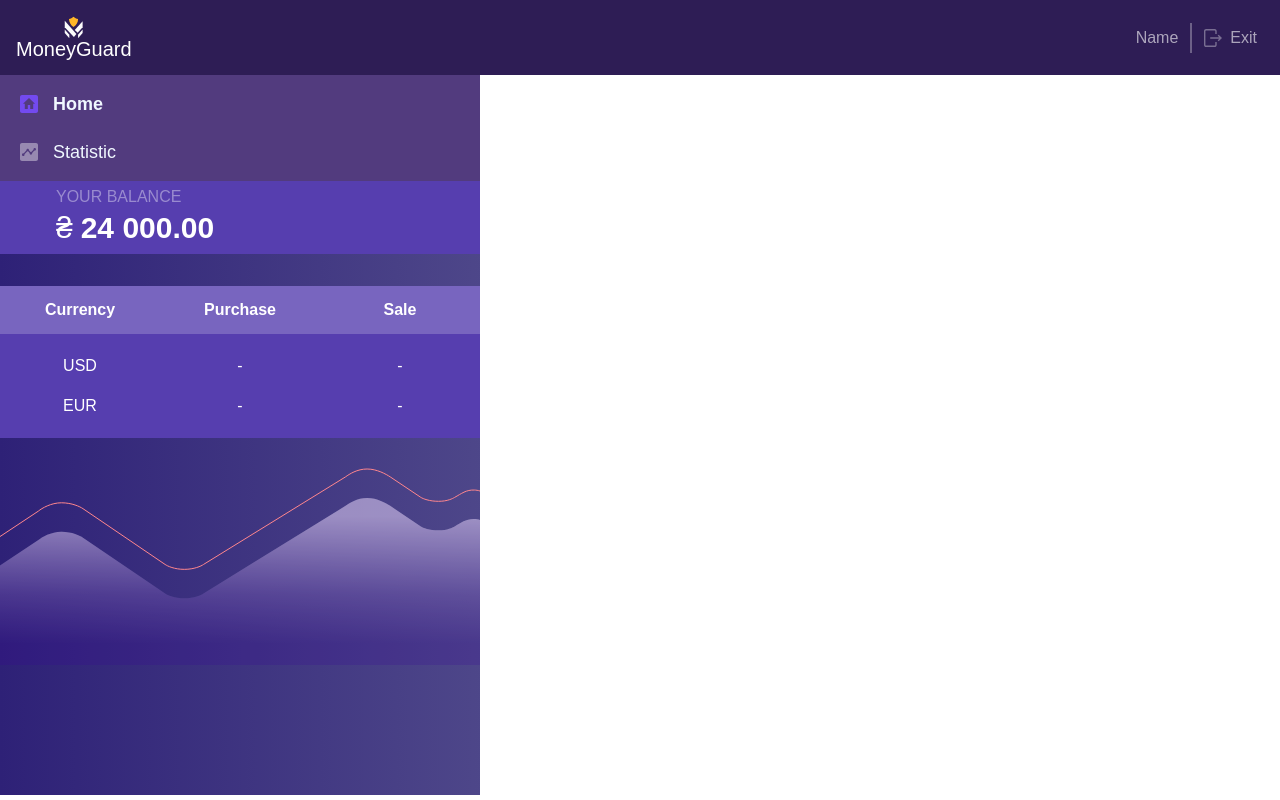
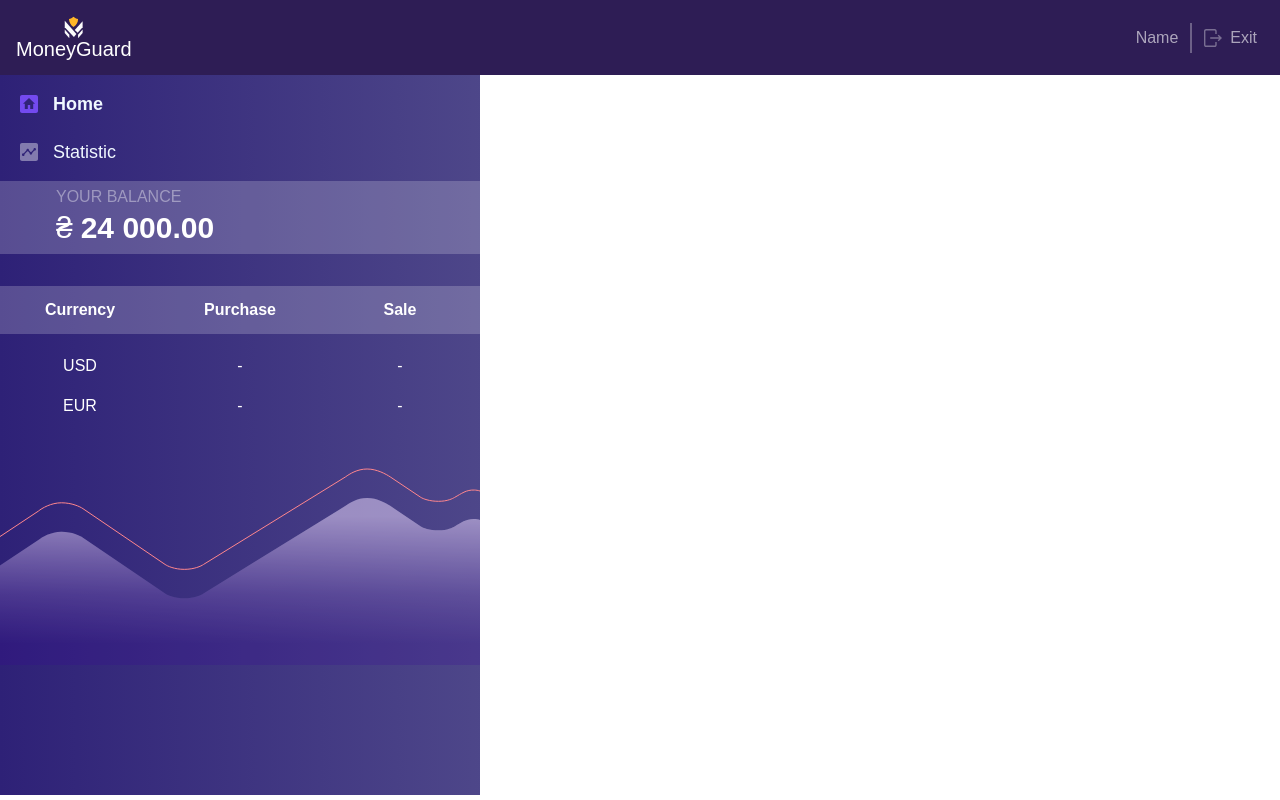
Before and after one commit to alivieE/MoneyGuard, a React (Create React App) app in the folder moneyguard/: page / in a window 1280 px wide. Built offline with nearby package versions, Linux system fonts and the light colour scheme; no server answers; the HTML template or start-up script is replaced by a standard one.

Commit message:
fix backgrounds sidebar

```diff
--- a/moneyguard/src/components/SideBar/SideBar.jsx
+++ b/moneyguard/src/components/SideBar/SideBar.jsx
@@ -113,6 +113,7 @@ const SideBar = () => {
         <img className={s.orangeVector} src={Image.orangeVector}/>
         <img src={Image.whiteVector}/>
       </div>
+      <div></div>
     </aside>
   )
 }
--- a/moneyguard/src/components/SideBar/SideBar.module.css
+++ b/moneyguard/src/components/SideBar/SideBar.module.css
@@ -10,7 +10,7 @@
 }
 
 .balance{
-    background-color: #563EAF;
+    background-color: rgba(255, 255, 255, 0.2);
     padding: 8px 0px 11px 56px;
 
 }
@@ -31,7 +31,7 @@
 .links{
     display: flex;
     flex-direction: column;
-    background-color: #523B7E;
+
     gap: 15px;
     padding: 20px;
 }
@@ -64,7 +64,7 @@
 }
 
 .table{
-    background-color: rgb(86, 62, 175);
+
     width: 100%;
     margin-top: 32px;
 }
```
